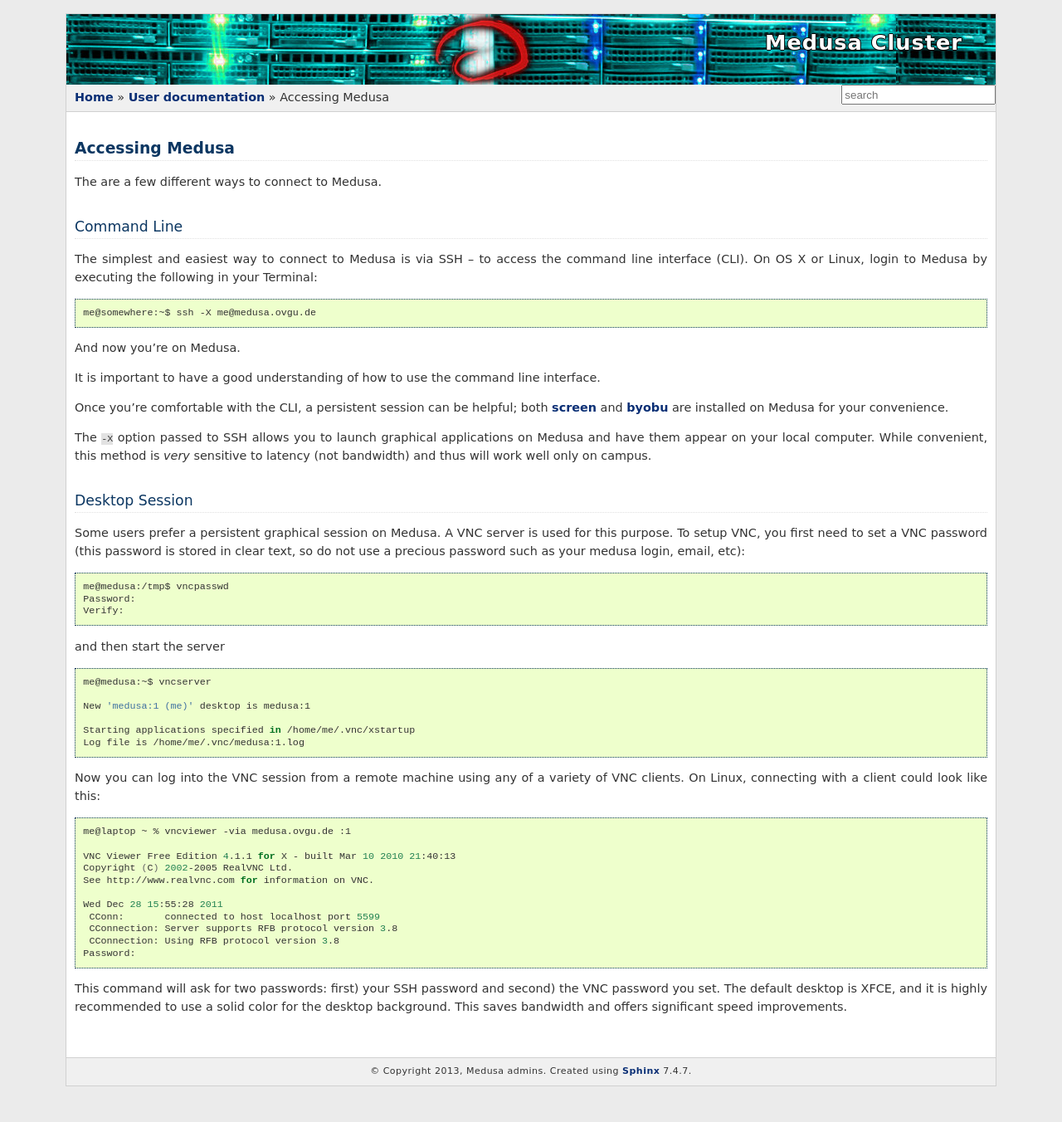
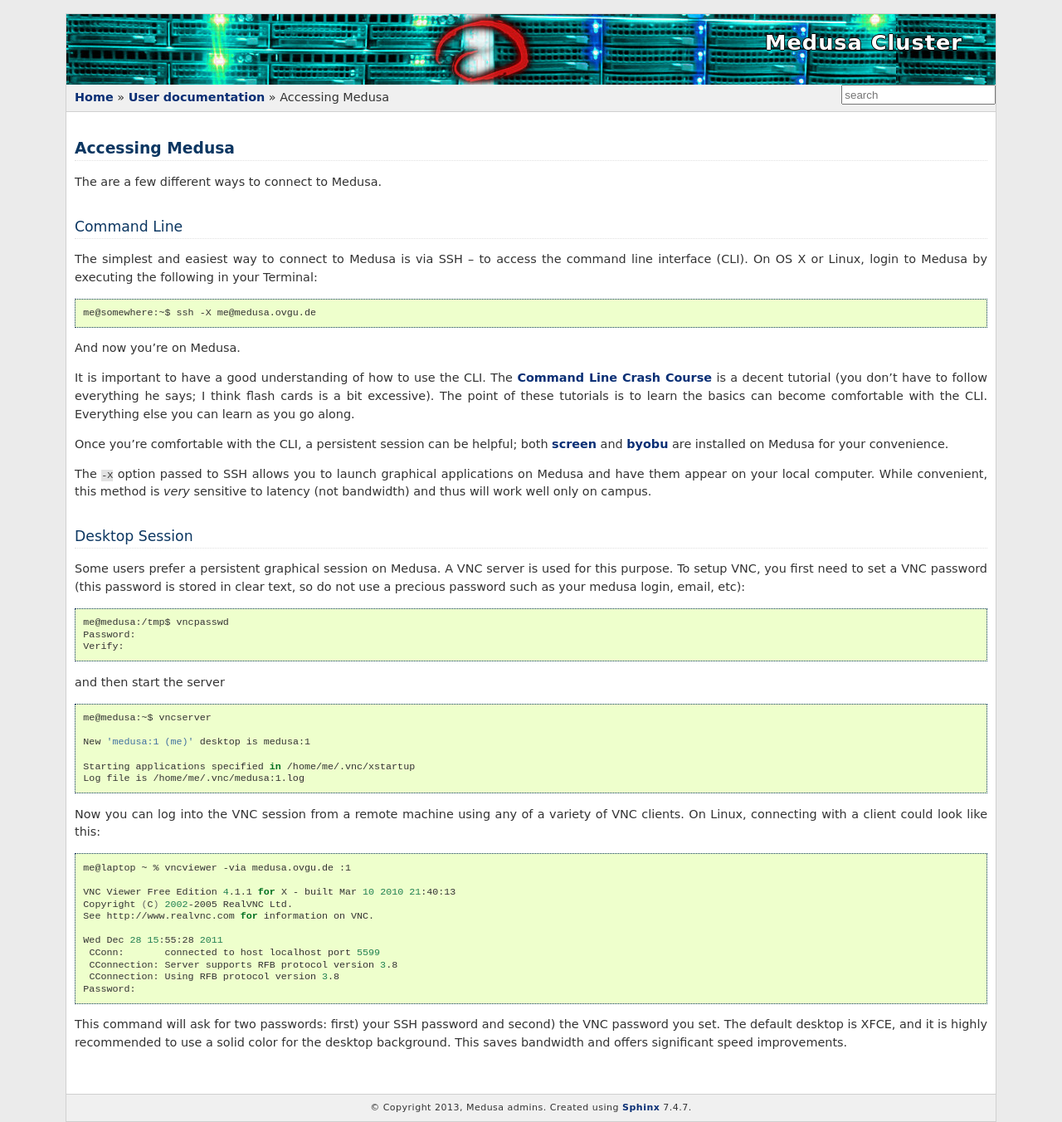
Before and after one commit to psychoinformatics-de/ipsy-docs, a Sphinx documentation site: the page built from source/userdoc/accessing_medusa.rst, in a window 1280 px wide. Shown: the whole page at 83% size. Built offline with Sphinx 7.4.7, drawn with Linux system fonts in a browser that asks for light colours; formulas are drawn with MathJax 3; before the commit the page ends 1309 px from its top, so only the background shows below that.

Commit message:
Add information about CLI.

```diff
--- a/source/userdoc/accessing_medusa.rst
+++ b/source/userdoc/accessing_medusa.rst
@@ -16,9 +16,13 @@ the following in your Terminal::
 
 And now you're on Medusa.
 
-It is important to have a good understanding of how to use the command line interface.
+It is important to have a good understanding of how to use the CLI. The
+`Command Line Crash Course`_ is a decent tutorial (you don't have to follow everything
+he says; I think flash cards is a bit excessive). The point of these tutorials
+is to learn the basics can become comfortable with the CLI. Everything else you can
+learn as you go along.
 
-.. todo: Find good CLI tutorial.
+.. _Command Line Crash Course: http://cli.learncodethehardway.org/book/
 
 Once you're comfortable with the CLI, a persistent session can be helpful; both
 `screen`_ and `byobu`_ are installed on Medusa for your convenience.
```
